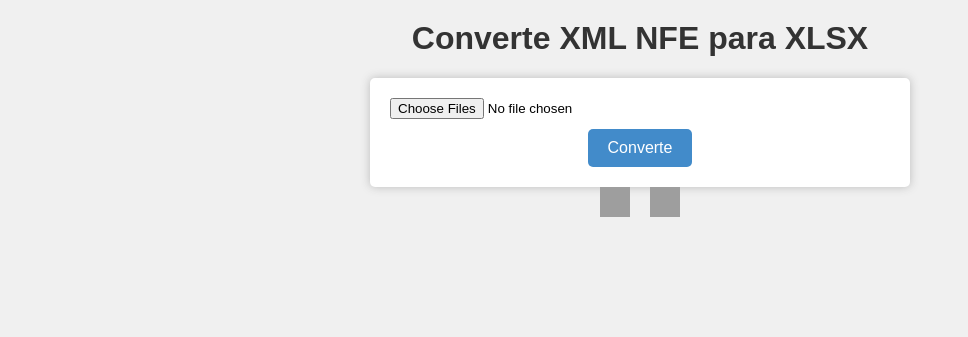
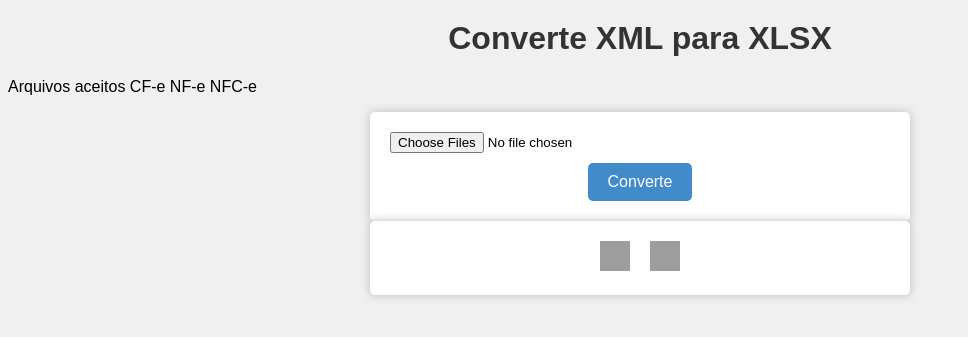
Before and after one commit to Jsantosce/conversorxml, a Flask app: page / in a window 1280 px wide. Shown: the top 337 px of the page, without its empty margins (0-968 px from the left). Run offline with Flask 2, Linux system fonts and the light colour scheme; grey boxes are pictures that could not be loaded.

Commit message:
Update index.html

```diff
--- a/templates/index.html
+++ b/templates/index.html
@@ -5,21 +5,27 @@
   <meta http-equiv="X-UA-Compatible" content="IE=edge">
   <meta name="viewport" content="width=device-width, initial-scale=1.0">
   <link rel="stylesheet" type="text/css" href="style.css">
+  <link rel="stylesheet" type="text/css" href="{{ url_for('static', filename='style.css') }}">
+
   <title>Nf-e para Xlsx</title>
 </head>
 <body>
-  <h1>Converte XML NFE para XLSX</h1>
+  <h1>Converte XML para XLSX</h1>
+  <p>Arquivos aceitos CF-e NF-e NFC-e</p>
     <form method="post" enctype="multipart/form-data">
       <input type="file" name="xml_files" multiple>
       <button type="submit">Converte</button>
     </form>
+
+    <form action="social">
     <div class="social-links">
       <a href="https://github.com/Jsantosce" target="_blank">
-        <img src="caminho-para-o-icon-do-github" alt="GitHub" />
+        <img src="/static/git.png" alt="GitHub" />
       </a>
       <a href="https://www.linkedin.com/in/janniofsantos/" target="_blank">
-        <img src="caminho-para-o-icon-do-linkedin" alt="LinkedIn" />
+        <img src="/static/download.png" alt="LinkedIn" />
       </a>
+    </form>
     </div>
 
 </body>
```
